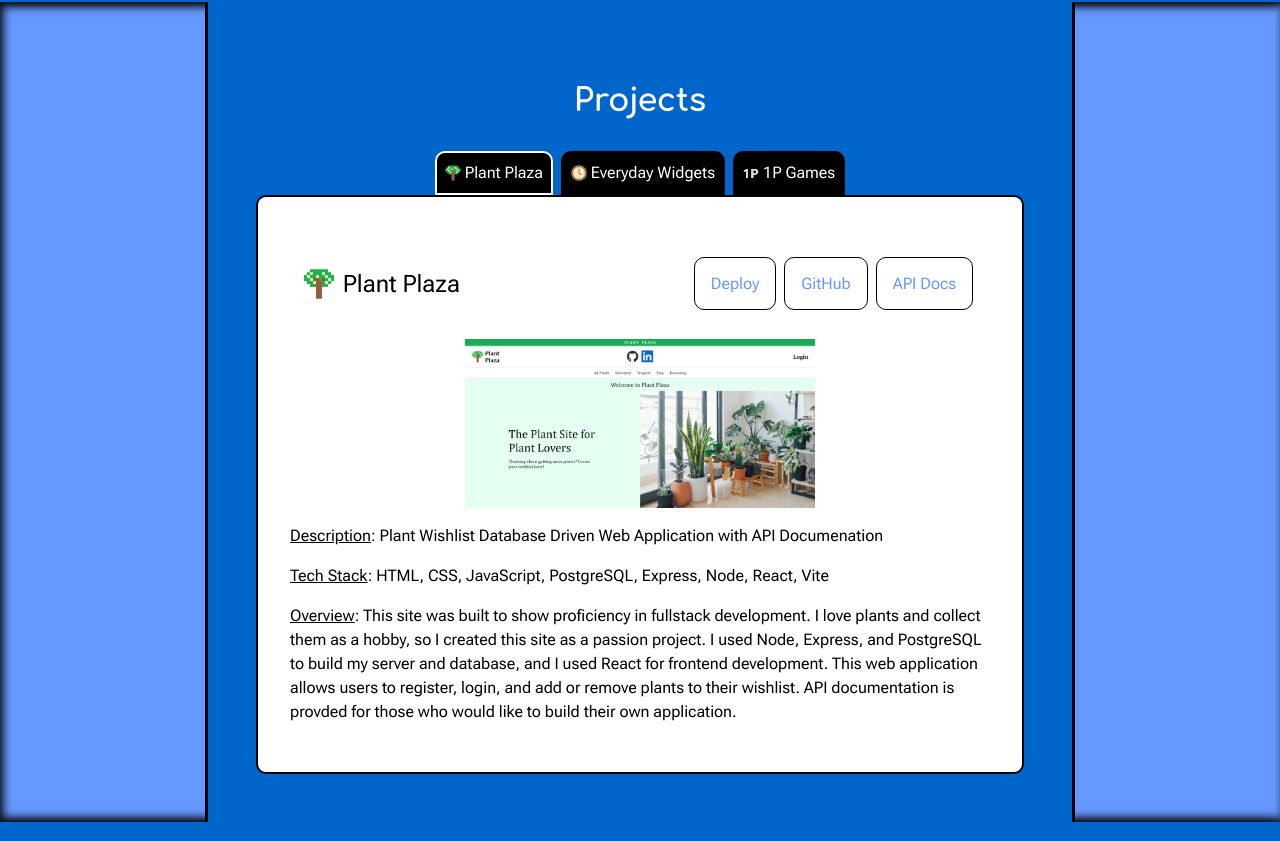
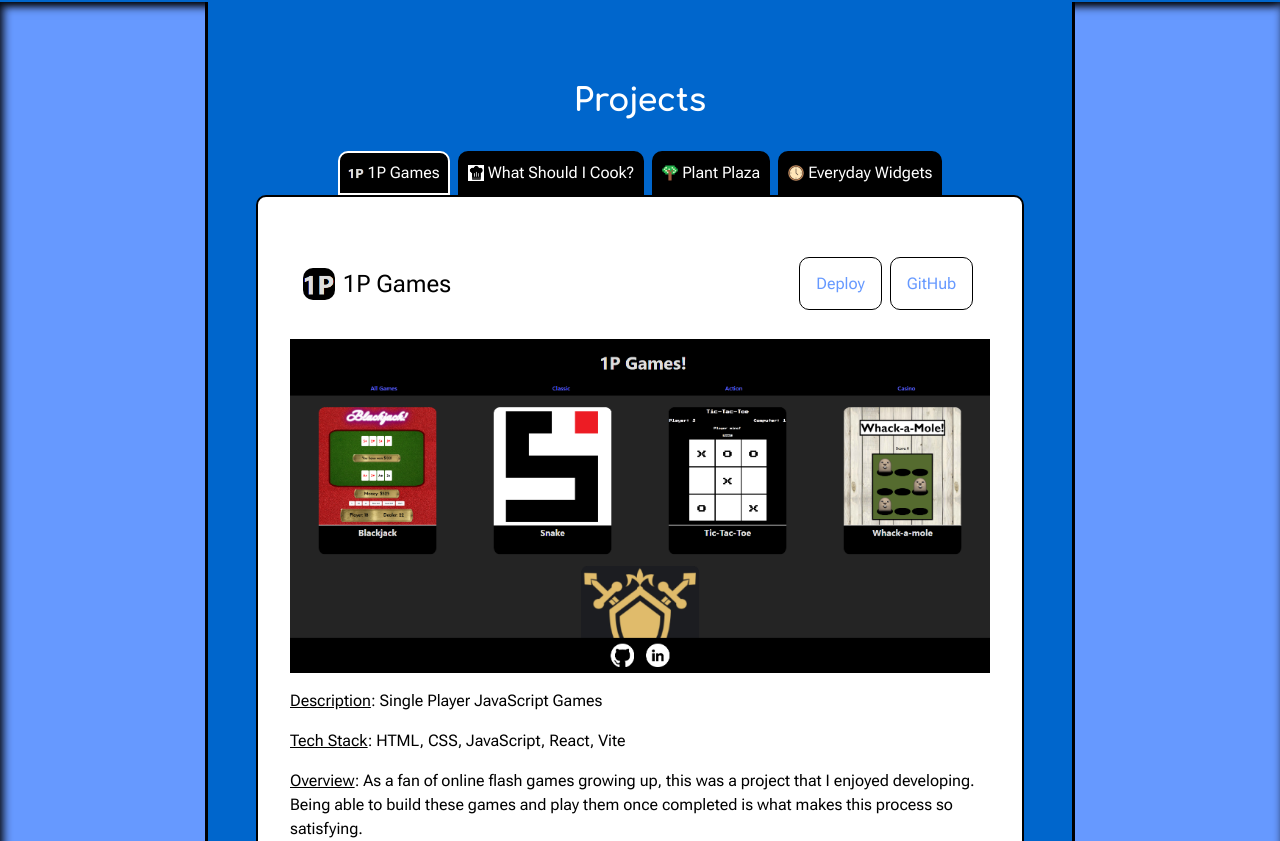
Before and after one commit to Trile16/personal-site, a React (Vite) app: page / in a window 1280 px wide. Shown: the part 1719-2560 px from the top of the page. Built offline with nearby package versions, Linux system fonts and the light colour scheme.

Commit message:
added what should i cook

```diff
--- a/src/Projects.css
+++ b/src/Projects.css
@@ -49,7 +49,7 @@
 }
 
 .project-preview {
-  width: 50%;
+  width: 100%;
   display: block;
   margin-left: auto;
   margin-right: auto;
--- a/src/Projects.jsx
+++ b/src/Projects.jsx
@@ -7,6 +7,8 @@ import plantplazalogo from "./assets/plant-plaza-logo.png";
 import plantplazapreview from "./assets/plant-plaza-preview.png";
 import everydaywidgetslogo from "./assets/everyday-widgets-logo.png";
 import everydaywidgetspreview from "./assets/everyday-widgets-preview.png";
+import whatshouldicooklogo from "./assets/what-should-i-cook-logo.png";
+import whatshouldicookpreview from "./assets/what-should-i-cook-preview.png";
 
 const Projects = ({ color, navColor, tabIndex, setTabIndex }) => {
   useEffect(() => {
@@ -69,18 +71,129 @@ const Projects = ({ color, navColor, tabIndex, setTabIndex }) => {
           >
             <TabList id="tab-list">
               <Tab className="project-tabs">
+                <img src={onepgameslogo} alt="1P Games Logo" />
+                <h3>1P Games</h3>
+              </Tab>
+              <Tab className="project-tabs">
+                <img src={whatshouldicooklogo} alt="What Should I Cook?" />
+                <h3>What Should I Cook?</h3>
+              </Tab>
+              <Tab className="project-tabs">
                 <img src={plantplazalogo} alt="Plant Plaza Logo" />
                 <h3>Plant Plaza</h3>
               </Tab>
               <Tab className="project-tabs">
-                <img src={everydaywidgetslogo} alt="Plant Plaza Logo" />
+                <img src={everydaywidgetslogo} alt="Everyday Widgets Logo" />
                 <h3>Everyday Widgets</h3>
               </Tab>
-              <Tab className="project-tabs">
-                <img src={onepgameslogo} alt="1P Games Logo" />
-                <h3>1P Games</h3>
-              </Tab>
             </TabList>
+            <TabPanel>
+              <div className="card">
+                <div className="project-header">
+                  <div className="project-title">
+                    <img
+                      className="project-image"
+                      src={onepgameslogo}
+                      alt="1P Games Logo"
+                    />
+                    <h3 className="project-name">1P Games</h3>
+                  </div>
+                  <div>
+                    <a
+                      className="project-links"
+                      href="https://1p-games.netlify.app"
+                      target="_blank"
+                    >
+                      Deploy
+                    </a>
+                    <a
+                      className="project-links"
+                      href="https://github.com/Trile16/game-site"
+                      target="_blank"
+                    >
+                      GitHub
+                    </a>
+                  </div>
+                </div>
+                <a
+                  className="project-prev-link"
+                  href="https://1p-games.netlify.app"
+                  target="_blank"
+                >
+                  <img
+                    className="project-preview"
+                    src={onepgamespreview}
+                    alt="1P Games Preview"
+                  />
+                </a>
+                <p>
+                  <u>Description</u>: Single Player JavaScript Games
+                </p>
+                <p>
+                  <u>Tech Stack</u>: HTML, CSS, JavaScript, React, Vite
+                </p>
+                <p>
+                  <u>Overview</u>: As a fan of online flash games growing up,
+                  this was a project that I enjoyed developing. Being able to
+                  build these games and play them once completed is what makes
+                  this process so satisfying.
+                </p>
+              </div>
+            </TabPanel>
+            <TabPanel>
+              <div className="card">
+                <div className="project-header">
+                  <div className="project-title">
+                    <img
+                      className="project-image"
+                      src={whatshouldicooklogo}
+                      alt="What Should I Cook Logo"
+                    />
+                    <h3 className="project-name">What Should I Cook?</h3>
+                  </div>
+                  <div>
+                    <a
+                      className="project-links"
+                      href="https://what-should-i-cook.onrender.com/"
+                      target="_blank"
+                    >
+                      Deploy
+                    </a>
+                    <a
+                      className="project-links"
+                      href="https://github.com/Trile16/recipe-finder"
+                      target="_blank"
+                    >
+                      GitHub
+                    </a>
+                  </div>
+                </div>
+                <a
+                  className="project-prev-link"
+                  href="https://what-should-i-cook.onrender.com/"
+                  target="_blank"
+                >
+                  <img
+                    className="project-preview"
+                    src={whatshouldicookpreview}
+                    alt="What Should I Cook Preview"
+                  />
+                </a>
+                <p>
+                  <u>Description</u>: Recipe Finder by Ingredients
+                </p>
+                <p>
+                  <u>Tech Stack</u>: HTML, CSS, JavaScript, React, Node,
+                  Express, Webpack
+                </p>
+                <p>
+                  <u>Overview</u>: I have a hard time figuring out what meals to
+                  make with the food that is in my kitchen, so I built this
+                  application so that I can find recipes based on what I have in
+                  my fridge and pantry.
+                </p>
+              </div>
+            </TabPanel>
             <TabPanel>
               <div className="card">
                 <div className="project-header">
@@ -154,7 +267,7 @@ const Projects = ({ color, navColor, tabIndex, setTabIndex }) => {
                     <img
                       className="project-image"
                       src={everydaywidgetslogo}
-                      alt="Plant Plaza Logo"
+                      alt="Everyday Widgets Logo"
                     />
                     <h3 className="project-name">Everyday Widgets</h3>
                   </div>
@@ -200,59 +313,6 @@ const Projects = ({ color, navColor, tabIndex, setTabIndex }) => {
                 </p>
               </div>
             </TabPanel>
-            <TabPanel>
-              <div className="card">
-                <div className="project-header">
-                  <div className="project-title">
-                    <img
-                      className="project-image"
-                      src={onepgameslogo}
-                      alt="1P Games Logo"
-                    />
-                    <h3 className="project-name">1P Games</h3>
-                  </div>
-                  <div>
-                    <a
-                      className="project-links"
-                      href="https://1p-games.netlify.app"
-                      target="_blank"
-                    >
-                      Deploy
-                    </a>
-                    <a
-                      className="project-links"
-                      href="https://github.com/Trile16/game-site"
-                      target="_blank"
-                    >
-                      GitHub
-                    </a>
-                  </div>
-                </div>
-                <a
-                  className="project-prev-link"
-                  href="https://1p-games.netlify.app"
-                  target="_blank"
-                >
-                  <img
-                    className="project-preview"
-                    src={onepgamespreview}
-                    alt="1P Games Preview"
-                  />
-                </a>
-                <p>
-                  <u>Description</u>: Single Player JavaScript Games
-                </p>
-                <p>
-                  <u>Tech Stack</u>: HTML, CSS, JavaScript, React, Vite
-                </p>
-                <p>
-                  <u>Overview</u>: As a fan of online flash games growing up,
-                  this was a project that I enjoyed developing. Being able to
-                  build these games and play them once completed is what makes
-                  this process so satisfying.
-                </p>
-              </div>
-            </TabPanel>
           </Tabs>
         </div>
       </div>
```
Also changed, not shown: src/assets/what-should-i-cook-logo.png (added), 1 other file (tests, documents, lock files or other folders).
